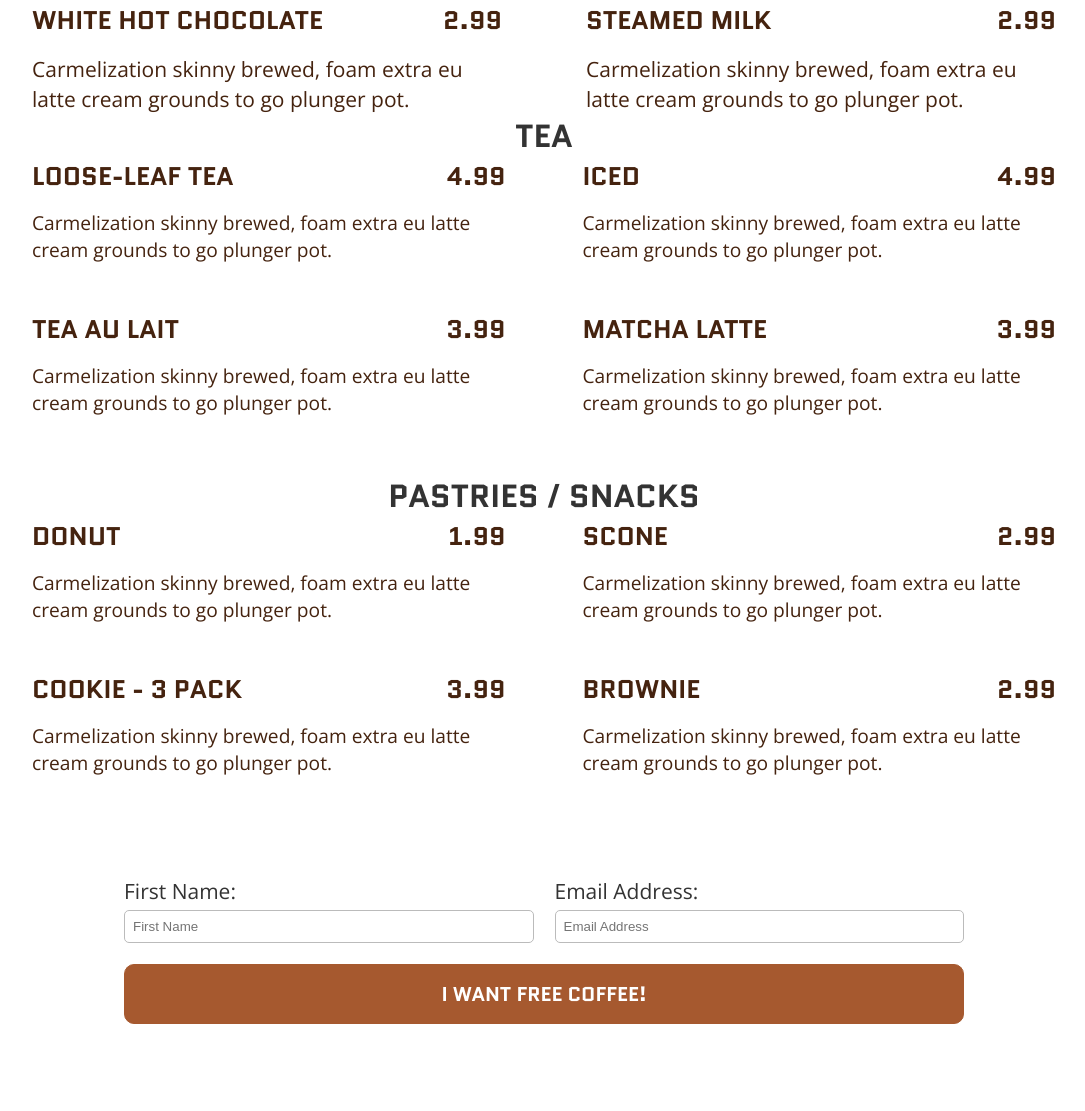
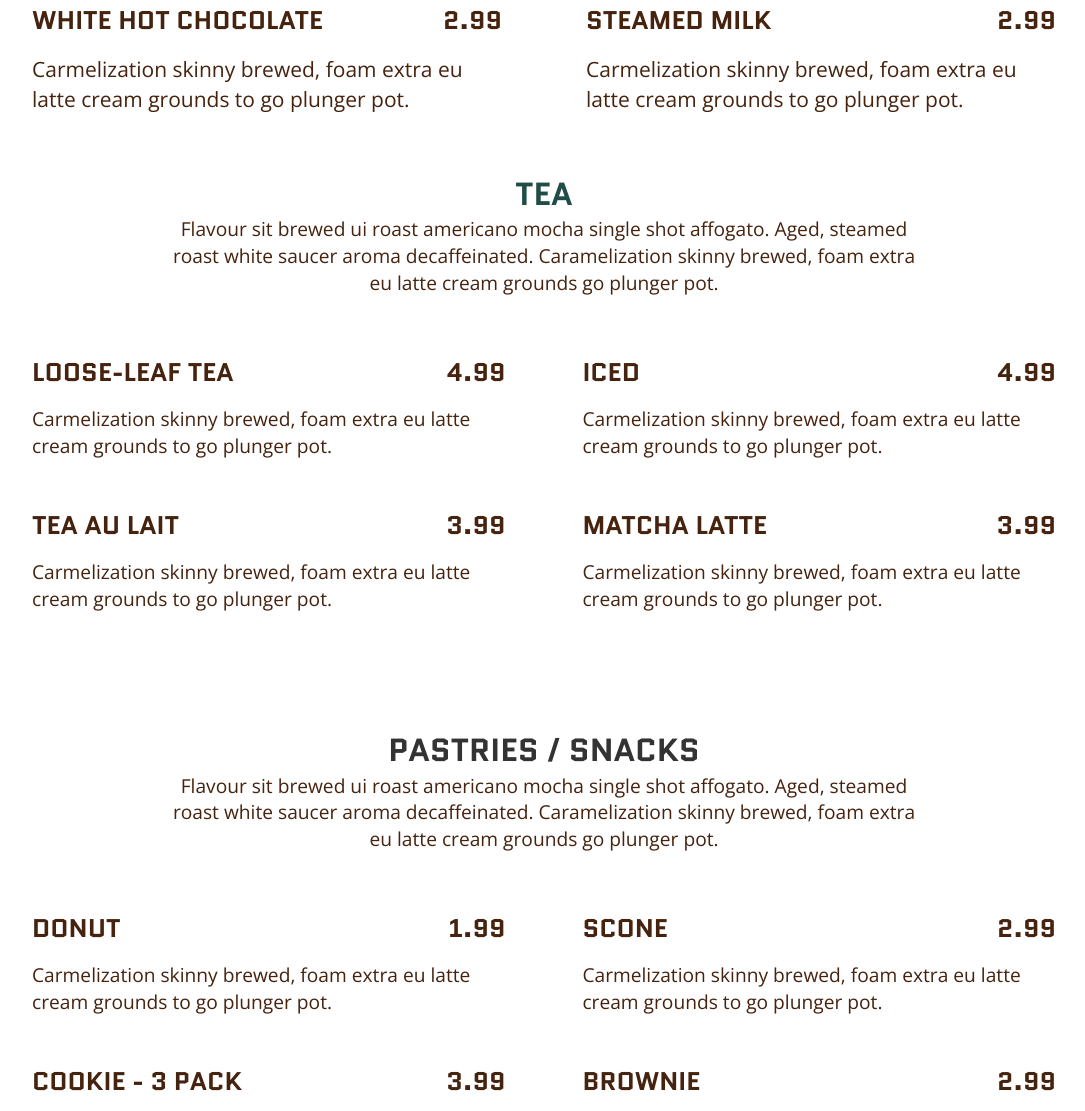
Before and after one commit to istarlet/derby-city-drip, a website: page index.html in a window 1280 px wide. Shown: the part 1774-2885 px from the top of the page, without its empty margins (96-1181 px from the left). Before the commit the page ends 2840 px from the top, so only its background shows below. Drawn offline with nearby package versions, Linux system fonts and the light colour scheme.

```diff
--- a/index.html
+++ b/index.html
@@ -4,7 +4,7 @@
     <meta charset="UTF-8" />
     <meta http-equiv="X-UA-Compatible" content="IE=edge" />
     <meta name="viewport" content="width=device-width, initial-scale=1.0" />
-    <title>Document</title>
+    <title>Derby City Drip Coffee Company</title>
     <link rel="stylesheet" href="src/styles.css" />
   </head>
   <body>
@@ -57,8 +57,16 @@
 
       <!-- Non-Coffee Menu Section End -->
 
+      <!-- Tea Menu Section -->
       <section class="tea__container">
-        <h2>Tea</h2>
+        <article class="item__container">
+          <h2 class="hornblende-green">Tea</h2>
+          <p class="container__finely-txt">
+            Flavour sit brewed ui roast americano mocha single shot affogato.
+            Aged, steamed roast white saucer aroma decaffeinated. Caramelization
+            skinny brewed, foam extra eu latte cream grounds go plunger pot.
+          </p>
+        </article>
         <article id="teaItems" class="tea-grid">
           <!--
           <div>
@@ -70,9 +78,17 @@
           </div>
         --></article>
       </section>
+      <!-- Tea Menu Section End -->
 
       <section class="pastry__container">
-        <h2>Pastries / Snacks</h2>
+        <article class="item__container">
+          <h2>Pastries / Snacks</h2>
+          <p class="container__finely-txt">
+            Flavour sit brewed ui roast americano mocha single shot affogato.
+            Aged, steamed roast white saucer aroma decaffeinated. Caramelization
+            skinny brewed, foam extra eu latte cream grounds go plunger pot.
+          </p>
+        </article>
         <article id="pastryItems" class="pastry-grid">
           <!--
           <div>
--- a/server.js
+++ b/server.js
@@ -26,6 +26,8 @@
 
 app.use(express.static("src"));
 
+app.use(express.static("images"));
+
 app.get("/", function (req, res) {
   res.sendFile(__dirname + "/index.html");
 });
```
